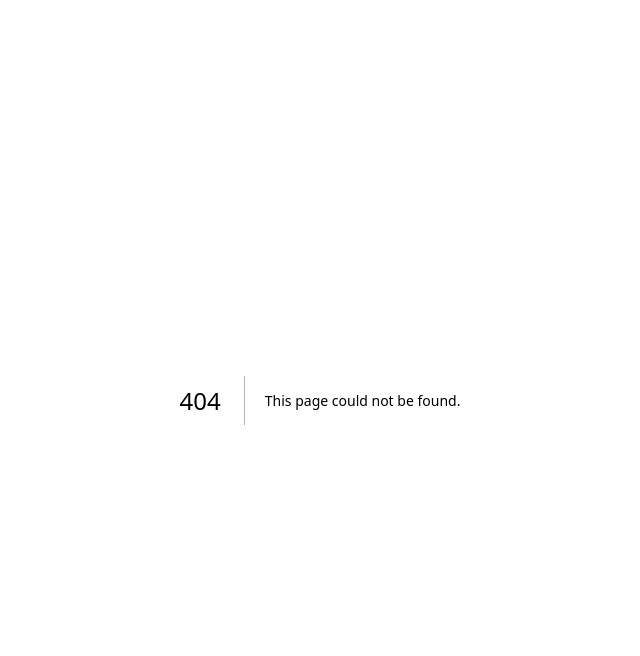
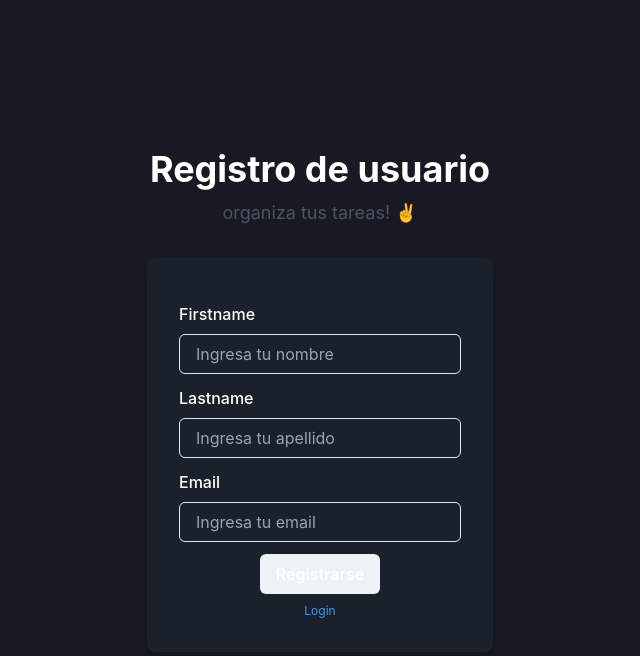
Before and after one commit to SantiagoGaonaC/epic-organizer-frontend, a Next.js app in the folder frontend/: page /register in a window 1280 px wide. Before the commit this address had no page. Shown: the top 656 px of the page, without its empty margins (320-960 px from the left). Built offline with nearby package versions, Linux system fonts and the light colour scheme; no server answers.

Commit message:
feat (frontend): form register

```diff
--- a/frontend/src/app/page.tsx
+++ b/frontend/src/app/page.tsx
@@ -13,6 +13,8 @@ import {
   Text,
   useColorModeValue,
   ButtonGroup,
+  Center,
+  Link,
 } from "@chakra-ui/react";
 import { NextPage } from "next";
 import { useForm } from "react-hook-form";
@@ -106,7 +108,7 @@ const Login: NextPage = () => {
                 />
                 <FormErrorMessage>{errors.email?.message}</FormErrorMessage>
               </FormControl>
-              <FormControl id="code" isInvalid={!!errors.code}>
+              <FormControl marginTop={3} id="code" isInvalid={!!errors.code}>
                 <FormLabel>Código</FormLabel>
                 <Input
                   type="number"
@@ -148,6 +150,16 @@ const Login: NextPage = () => {
                   Quiero un código
                 </Button>
               </ButtonGroup>
+              <Center>
+                <Link
+                  color={"blue.400"}
+                  marginTop={2}
+                  fontSize="xs"
+                  onClick={() => router.push("/register")}
+                >
+                  Registrarse
+                </Link>
+              </Center>
             </form>
           </Stack>
         </Box>
--- /dev/null
+++ b/frontend/src/app/register/page.tsx
@@ -0,0 +1,286 @@
+"use client";
+
+import {
+  Flex,
+  Box,
+  FormControl,
+  FormLabel,
+  FormErrorMessage,
+  Input,
+  Stack,
+  Button,
+  Heading,
+  Text,
+  useColorModeValue,
+  ButtonGroup,
+  PinInput,
+  PinInputField,
+  HStack,
+  Center,
+  Alert,
+  AlertIcon,
+  Link,
+} from "@chakra-ui/react";
+import { NextPage } from "next";
+import { useForm } from "react-hook-form";
+import axios from "axios";
+import { env } from "@/env";
+import { useRouter } from "next/navigation";
+import { set, z } from "zod";
+import { zodResolver } from "@hookform/resolvers/zod";
+import { error } from "console";
+import { useState } from "react";
+
+const schema = z.object({
+  firstname: z.string().nonempty("El nombre no puede estar vacío"),
+  lastname: z.string().nonempty("El apellido no puede estar vacío"),
+  email: z.string().email("Email inválido"),
+  code: z
+    .string()
+    .length(6, "El código debe tener 6 caracteres")
+    .refine((check) => {
+      let isValid = true;
+      for (let i = 0; i < check.length; i++) {
+        const char = check[i];
+        if (!"0123456789".includes(char as string)) {
+          isValid = false;
+        }
+      }
+      return isValid;
+    }, "Los caracteres del código solo pueden ser números"),
+});
+
+type FieldValues = z.infer<typeof schema>;
+
+const Login: NextPage = () => {
+  const white = useColorModeValue("white", "white");
+  const [apiData, setApiData] = useState(null);
+  const [loading, setLoading] = useState(false);
+  const [val, setVal] = useState("");
+  const [userExist, setUserExist] = useState(false);
+  const [errCode, setErrCode] = useState(false);
+
+  const callApiCode = async () => {
+    const { firstname, lastname, email } = getValues();
+    setLoading(true);
+    try {
+      const response = await axios.post(
+        `${env.NEXT_PUBLIC_BACKEND_BASE_URL}/auth/register`,
+        {
+          firstName: firstname,
+          lastName: lastname,
+          email: email,
+        }
+      );
+      console.log(response.data);
+      setApiData(null);
+      if (response.data.ok) {
+        // Registro exitoso
+        setApiData(response.data);
+        setLoading(false);
+        setUserExist(false);
+      }
+      if (response.data.message === "User already exists") {
+        setUserExist(true);
+      } else {
+        // Error en la respuesta de la API
+        setLoading(false);
+      }
+    } catch (error: any) {
+      setLoading(false);
+      // Error en la solicitud
+      if (
+        error.response &&
+        error.response.data.message === "User already exists"
+      ) {
+        setUserExist(true);
+      }
+      console.log(error.response.data.message);
+      setErrCode(true);
+    }
+  };
+
+  const {
+    register,
+    getValues,
+    handleSubmit,
+    formState: { errors },
+  } = useForm<FieldValues>({ resolver: zodResolver(schema) });
+
+  const onError = () => {
+    console.log({ errors });
+  };
+
+  const router = useRouter();
+
+  return (
+    <Flex
+      minH={"100vh"}
+      align={"center"}
+      justify={"center"}
+      bg={useColorModeValue("gray.900", "gray.200")}
+    >
+      <Stack spacing={8} mx={"auto"} maxW={"lg"} py={12} px={6}>
+        <Stack align={"center"}>
+          <Heading fontSize={"4xl"} color={white}>
+            Registro de usuario
+          </Heading>
+          <Text fontSize={"lg"} color={"gray.600"}>
+            organiza tus tareas! ✌️
+          </Text>
+        </Stack>
+        <Box
+          rounded={"lg"}
+          bg={useColorModeValue("gray.800", "gray.200")}
+          boxShadow={"lg"}
+          p={8}
+        >
+          <Stack spacing={4} color={white}>
+            <form onSubmit={handleSubmit(callApiCode, onError)}>
+              <FormControl
+                marginBlock={3}
+                id="firstname"
+                isInvalid={!!errors.firstname}
+              >
+                <FormLabel>Firstname</FormLabel>
+                <Input
+                  type="text"
+                  placeholder="Ingresa tu nombre"
+                  {...register("firstname")}
+                />
+                <FormErrorMessage>{errors.firstname?.message}</FormErrorMessage>
+              </FormControl>
+              <FormControl
+                marginBlock={3}
+                id="lastname"
+                isInvalid={!!errors.lastname}
+              >
+                <FormLabel>Lastname</FormLabel>
+                <Input
+                  type="text"
+                  placeholder="Ingresa tu apellido"
+                  {...register("lastname")}
+                />
+                <FormErrorMessage>{errors.lastname?.message}</FormErrorMessage>
+              </FormControl>
+              <FormControl id="email" isInvalid={!!errors.email}>
+                <FormLabel>Email</FormLabel>
+                <Input
+                  type="text"
+                  placeholder="Ingresa tu email"
+                  {...register("email")}
+                />
+                {userExist && (
+                  <Text color="red" fontSize="sm" mt={2}>
+                    El usuario ya existe
+                  </Text>
+                )}
+                <FormErrorMessage>{errors.email?.message}</FormErrorMessage>
+              </FormControl>
+              {loading ? (
+                <div className="grid place-items-center h-full">
+                  <img
+                    src="https://cdn-icons-png.flaticon.com/512/1477/1477009.png"
+                    alt="..."
+                    className="w-14 mx-auto mb-2 animate-spin"
+                  />
+                </div>
+              ) : (
+                apiData && (
+                  <Center>
+                    <FormControl id="code">
+                      <FormLabel marginTop={3}>Código</FormLabel>
+                      <HStack marginTop={2}>
+                        <PinInput
+                          type="number"
+                          id="code"
+                          onChange={(e) => setVal(e)}
+                        >
+                          <PinInputField {...register("code")} />
+                          <PinInputField {...register("code")} />
+                          <PinInputField {...register("code")} />
+                          <PinInputField {...register("code")} />
+                          <PinInputField {...register("code")} />
+                          <PinInputField {...register("code")} />
+                        </PinInput>
+                      </HStack>
+                      <FormErrorMessage>
+                        {errors.code?.message}
+                      </FormErrorMessage>
+                      <Center>
+                        <Button
+                          marginTop={3}
+                          color={white}
+                          type="submit"
+                          onClick={async () => {
+                            const { email } = getValues();
+                            console.log(email, val);
+                            try {
+                              const response = await axios.post(
+                                `${env.NEXT_PUBLIC_BACKEND_BASE_URL}/auth/activateUser`,
+                                {
+                                  email: email,
+                                  code: val,
+                                }
+                              );
+                              if (response.data.ok) {
+                                <Alert status="success">
+                                  <AlertIcon />
+                                  Usuario Activado, rediriendo a login...
+                                </Alert>;
+                                router.push("/");
+                                console.log("Usuario activado" + response.data);
+                              } else {
+                                console.log("Error al activar usuario");
+                                <Text color="red" fontSize="sm" mt={2}>
+                                  Comprueba tú código
+                                </Text>;
+                              }
+                            } catch (error) {
+                              console.log("TryCath" + error);
+                              setErrCode(true);
+                            }
+                          }}
+                        >
+                          Enviar Código
+                        </Button>
+                      </Center>
+                    </FormControl>
+                  </Center>
+                )
+              )}
+              {errCode && (
+                <Center>
+                  <Text color="red" fontSize="sm" mt={2}>
+                    Comprueba tú código
+                  </Text>
+                </Center>
+              )}
+              {!apiData && (
+                <Center>
+                  <ButtonGroup marginTop={3} justifyContent="center">
+                    <Button type="submit" color={white} onClick={callApiCode}>
+                      Registrarse
+                    </Button>
+                  </ButtonGroup>
+                </Center>
+              )}
+              <Center>
+                <Link
+                  color={"blue.400"}
+                  marginTop={2}
+                  fontSize="xs"
+                  onClick={() => router.push("/")}
+                >
+                  Login
+                </Link>
+              </Center>
+            </form>
+          </Stack>
+        </Box>
+      </Stack>
+    </Flex>
+  );
+};
+
+export default Login;
```
